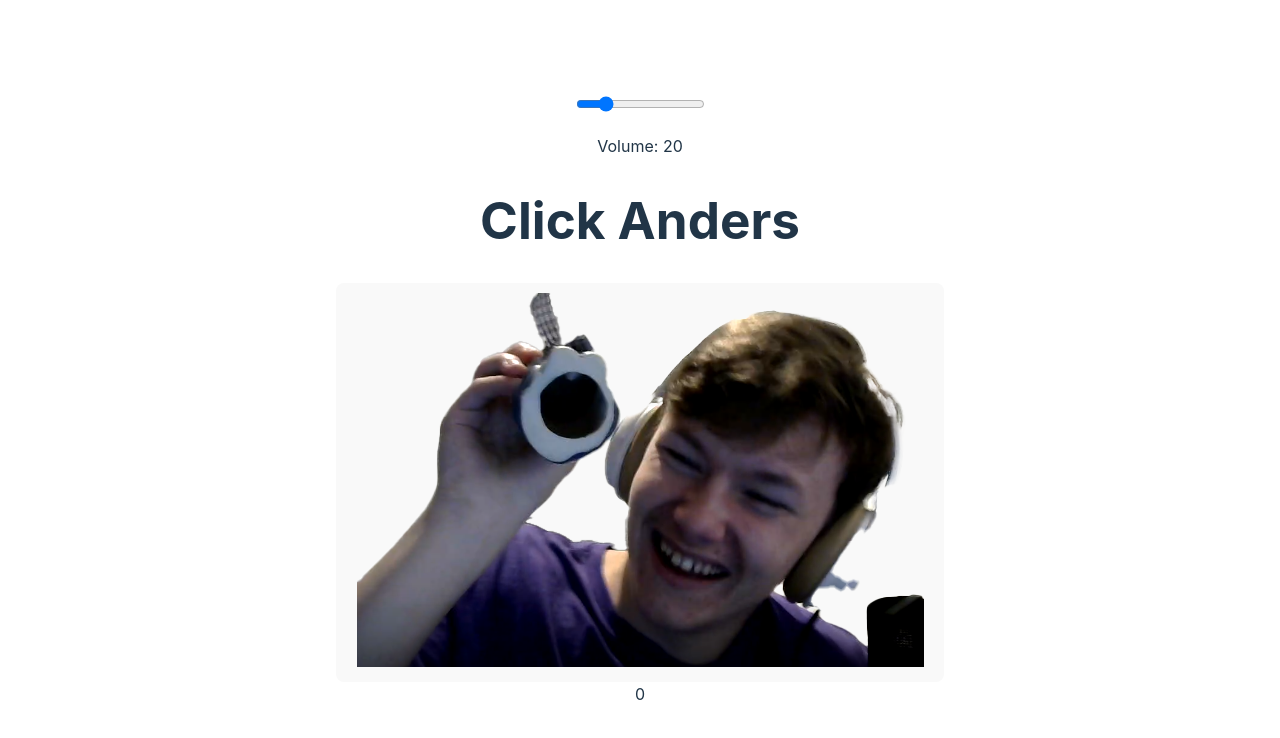
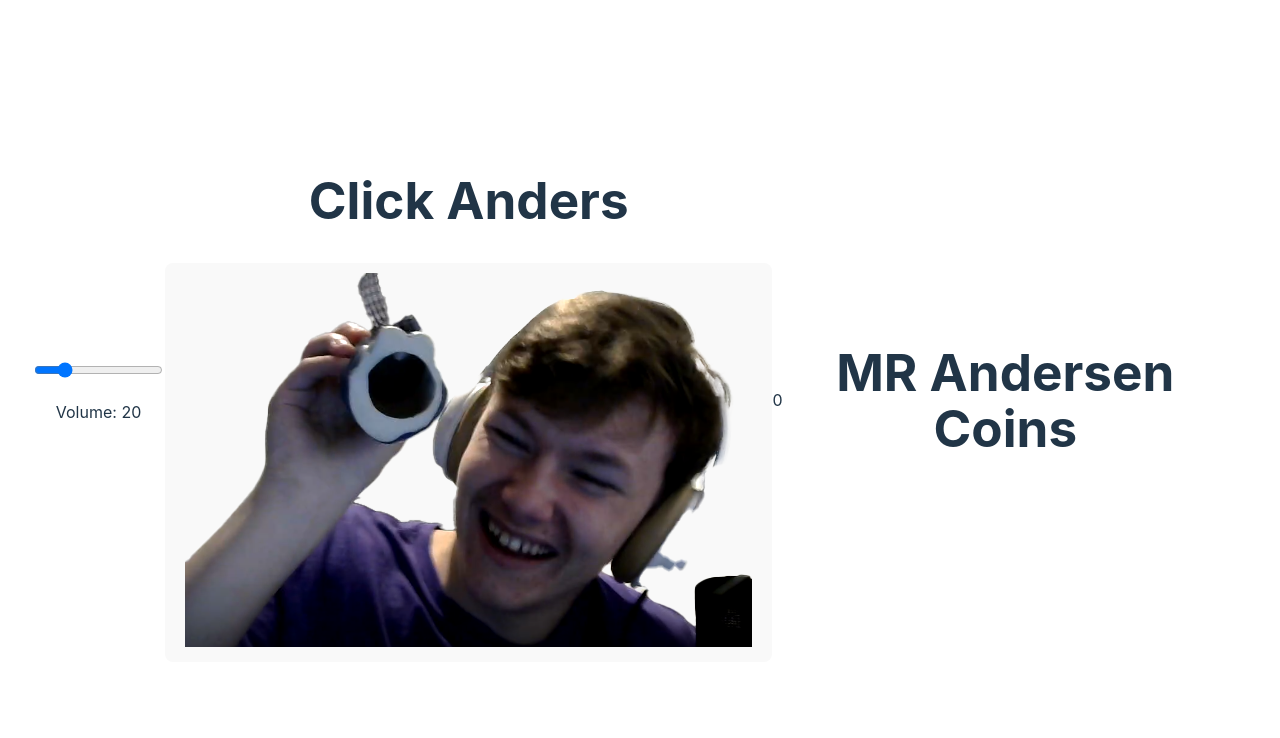
Before and after one commit to BBroOW/Anders-Clicker, a React (Vite) app: page / in a window 1280 px wide. Shown: the top 738 px of the page. Built offline with nearby package versions, Linux system fonts and the light colour scheme.

Commit message:
endret litt på oppset, IKKE FERDIG

```diff
--- a/src/App.css
+++ b/src/App.css
@@ -6,6 +6,35 @@
 }
 
 /* video id cover screen */
+#page {
+  display: flex;
+  flex-direction: row;
+  align-items: center;
+}
+
+#main-button{
+  order: 0;
+}
+
+#volume {
+  /* Add any necessary styling for the volume slider */
+}
+
+
+
+#coins {
+  order: 1; /* Move the coins div to the left of the button */
+  margin-right: 20px; /* Adjust margin as needed */
+}
+
+#displayClick {
+  order: 0;
+}
+
+#søppelenhet {
+  /* Add any necessary styling for the button */
+}
+
 
 #fnaf {
   top: 0;
@@ -16,6 +45,10 @@
   object-fit: cover;
 }
 
+
+
+
+
 video::-webkit-media-controls {
   display: none;
 }
--- a/src/App.jsx
+++ b/src/App.jsx
@@ -2,6 +2,14 @@ import React, { useState, useEffect } from "react";
 import "./App.css";
 import anders1 from "./assets/images/anders1.png";
 import anders2 from "./assets/images/anders2.png";
+import anders3 from "./assets/images/anders3.png";
+import anders4 from "./assets/images/anders4.png";
+import anders5 from "./assets/images/anders5.png";
+import anders6 from "./assets/images/anders6.png";
+import anders7 from "./assets/images/anders7.png";
+import anders8 from "./assets/images/anders8.png";
+import anders9 from "./assets/images/anders9.png";
+import anders10 from "./assets/images/anders10.png";
 import video from "./assets/video/fnaf.mp4";
 import Letsgo from "./assets/music/letsgo.mp3";
 import Nekozilla from "./assets/music/nekozilla.mp3";
@@ -71,15 +79,23 @@ function handleVolumeChange(event) {
 
 function App() {
   // State to keep track of trash count
-  const [trashCount, setTrashCount] = useState(() => {
+  const [clicks, setClicks] = useState(() => {
     // Initialize with the value from local storage or default to 0
-    return parseInt(localStorage.getItem("trashCount")) || 0;
+    return parseInt(localStorage.getItem("clicks")) || 0;
     volumeSlider()
 
   });
 
   // Function to handle button click
   function onClick() {
+
+    //scale only the img every time you click and after you click it goes back to normal
+    document.getElementById("img").style.transform = "scale(1.1)";
+    setTimeout(() => {
+      document.getElementById("img").style.transform = "scale(1)";
+    }, 100);
+
+
     playMusic();
     const randomNumber = Math.floor(Math.random() * 1000);
     console.log(randomNumber);
@@ -119,22 +135,75 @@ function App() {
       document.getElementById("fnaf").style.display = "none";
     }
 
-    const newTrashCount = trashCount + 1;
-    setTrashCount(newTrashCount);
+    const newClicks = clicks + 1;
+    setClicks(newClicks);
 
     // Store the updated count in local storage
-    localStorage.setItem("trashCount", newTrashCount.toString());
+    localStorage.setItem("clicks", newClicks.toString());
   }
 
   // Use useEffect to update the DOM when the component mounts
   useEffect(() => {
-    document.getElementById("displayClick").innerHTML = trashCount;
-  }, [trashCount]);
+    document.getElementById("displayClick").innerHTML = clicks;
+  }, [clicks]);
 
-  if (trashCount >= 10) {
+  if (clicks >= 1000) {
     image = anders2;
   }
+  if (clicks >= 10000) {
+    image = anders3;
+  }
+  if (clicks >= 100000) {
+    image = anders4;
+  }
+  if (clicks >= 1000000) {
+    image = anders5;
+  }
+  if (clicks >= 10000000) {
+    image = anders6;
+  }
+  if (clicks >= 100000000) {
+    image = anders7;
+  }
+  if (clicks >= 1000000000) {
+    image = anders8;
+  }
+  if (clicks >= 10000000000) {
+    image = anders9;
+  }
+  if (clicks >= 100000000000) {
+    image = anders10;
+  }
 
+/* test images
+  if (clicks >= 10) {
+    image = anders2;
+  }
+  if (clicks >= 20) {
+    image = anders3;
+  }
+  if (clicks >= 30) {
+    image = anders4;
+  }
+  if (clicks >= 40) {
+    image = anders5;
+  }
+  if (clicks >= 50) {
+    image = anders6;
+  }
+  if (clicks >= 60) {
+    image = anders7;
+  }
+  if (clicks >= 70) {
+    image = anders8;
+  }
+  if (clicks >= 80) {
+    image = anders9;
+  }
+  if (clicks >= 90) {
+    image = anders10;
+  }
+*/
   return (
     <div id="page">
       <div id="video">
@@ -155,10 +224,17 @@ function App() {
           Volume: <span id="demo">{Math.round(audioVolume * 100)}</span>
         </p>
       </div>
-      <h1>Click Anders</h1>
+      <div id="main-button">
+        <h1>Click Anders</h1>
       <button type="button" id="søppelenhet" onClick={onClick}>
-        <img src={image} alt="" />
+        <img src={image} id="img" alt="Anders" />
       </button>
+      </div>
+
+      <div id="coins">
+        <h1>MR Andersen Coins</h1>
+        <p></p>
+      </div>
       <div id="displayClick">
         <p></p>
       </div>
```
